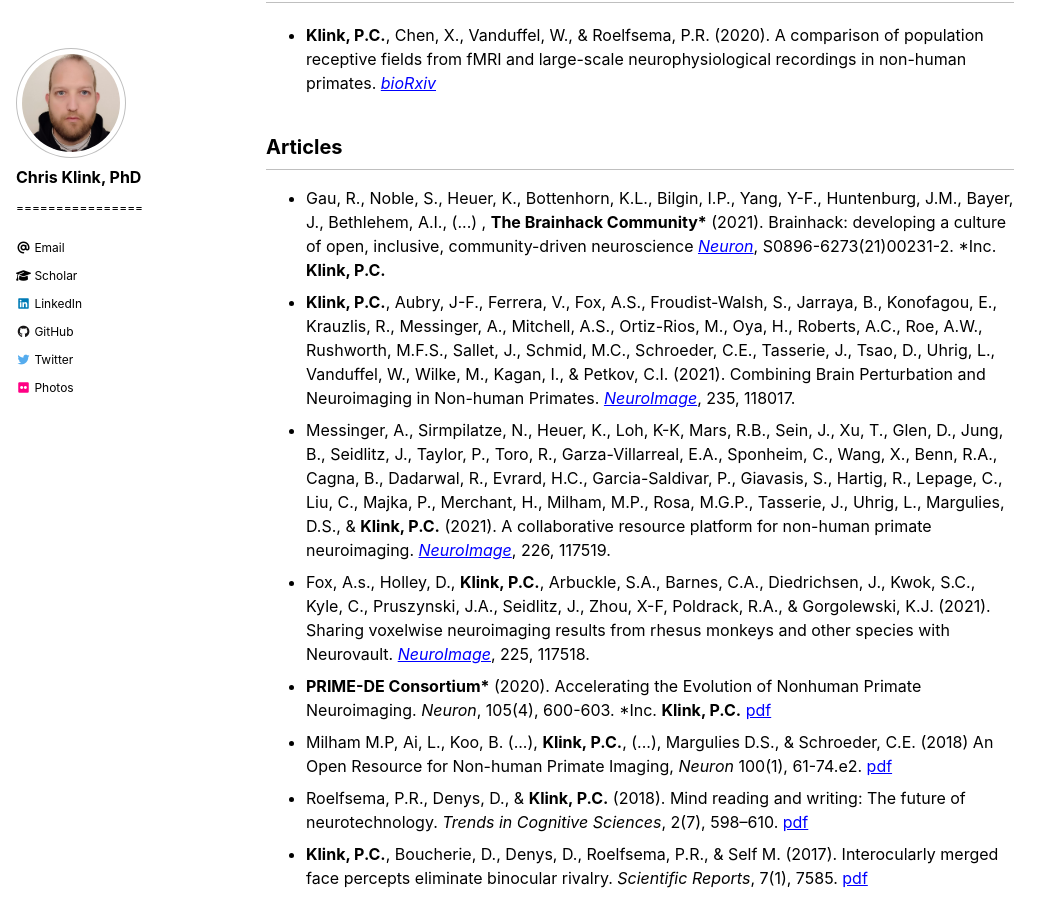
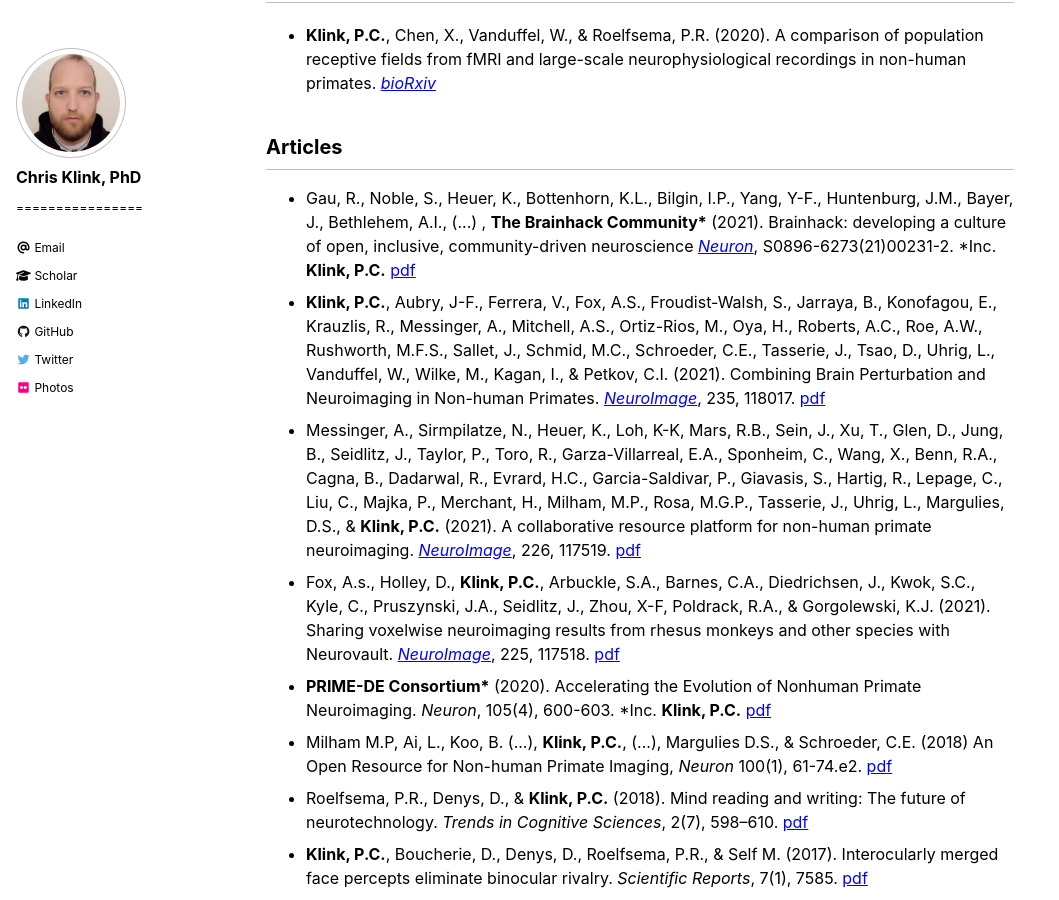
Before and after one commit to pcklink/pcklink.github.io, a Jekyll site: the page built from publications.md, in a window 1280 px wide and 900 px high, scrolled down 201 px. Shown: the whole window, without its empty margins (0-1059 px from the left). Built offline with Jekyll 4.4.1, drawn with Linux system fonts in a browser that asks for light colours; cached includes are drawn as plain includes; nearby versions of some CDN libraries.

Commit message:
Update publications.md

```diff
--- a/publications.md
+++ b/publications.md
@@ -13,13 +13,13 @@ author_profile: true
 
 ## Articles
 <ul>
-  <li>Gau, R., Noble, S., Heuer, K., Bottenhorn, K.L., Bilgin, I.P., Yang, Y-F., Huntenburg, J.M., Bayer, J., Bethlehem, A.I., (...) , <b>The Brainhack Community*</b> (2021). Brainhack: developing a culture of open, inclusive, community-driven neuroscience <a href="https://doi.org/10.1016/j.neuron.2021.04.001"><i>Neuron</i></a>, S0896-6273(21)00231-2. *Inc. <b>Klink, P.C.</b>
+  <li>Gau, R., Noble, S., Heuer, K., Bottenhorn, K.L., Bilgin, I.P., Yang, Y-F., Huntenburg, J.M., Bayer, J., Bethlehem, A.I., (...) , <b>The Brainhack Community*</b> (2021). Brainhack: developing a culture of open, inclusive, community-driven neuroscience <a href="https://doi.org/10.1016/j.neuron.2021.04.001"><i>Neuron</i></a>, S0896-6273(21)00231-2. *Inc. <b>Klink, P.C.</b>  <a href="https://www.cell.com/action/showPdf?pii=S0896-6273%2821%2900231-2">pdf</a>
     </li>
-  <li><b>Klink, P.C.</b>, Aubry, J-F., Ferrera, V., Fox, A.S., Froudist-Walsh, S., Jarraya, B., Konofagou, E., Krauzlis, R., Messinger, A., Mitchell, A.S., Ortiz-Rios, M., Oya, H., Roberts, A.C., Roe, A.W., Rushworth, M.F.S., Sallet, J., Schmid, M.C., Schroeder, C.E., Tasserie, J., Tsao, D., Uhrig, L., Vanduffel, W., Wilke, M., Kagan, I., & Petkov, C.I. (2021). Combining Brain Perturbation and Neuroimaging in Non-human Primates. <a href="https://doi.org/10.1016/j.neuroimage.2021.118017"><i>NeuroImage</i></a>, 235, 118017.
+  <li><b>Klink, P.C.</b>, Aubry, J-F., Ferrera, V., Fox, A.S., Froudist-Walsh, S., Jarraya, B., Konofagou, E., Krauzlis, R., Messinger, A., Mitchell, A.S., Ortiz-Rios, M., Oya, H., Roberts, A.C., Roe, A.W., Rushworth, M.F.S., Sallet, J., Schmid, M.C., Schroeder, C.E., Tasserie, J., Tsao, D., Uhrig, L., Vanduffel, W., Wilke, M., Kagan, I., & Petkov, C.I. (2021). Combining Brain Perturbation and Neuroimaging in Non-human Primates. <a href="https://doi.org/10.1016/j.neuroimage.2021.118017"><i>NeuroImage</i></a>, 235, 118017. <a href="https://www.sciencedirect.com/science/article/pii/S1053811921002949/pdfft?md5=591c3f0d188ca9943b097a18fdf42fef&pid=1-s2.0-S1053811921002949-main.pdf">pdf</a>
     </li>
-  <li>Messinger, A., Sirmpilatze, N., Heuer, K., Loh, K-K, Mars, R.B., Sein, J., Xu, T., Glen, D., Jung, B., Seidlitz, J., Taylor, P., Toro, R., Garza-Villarreal, E.A., Sponheim, C., Wang, X., Benn, R.A., Cagna, B., Dadarwal, R., Evrard, H.C., Garcia-Saldivar, P., Giavasis, S., Hartig, R., Lepage, C., Liu, C., Majka, P., Merchant, H., Milham, M.P., Rosa, M.G.P., Tasserie, J., Uhrig, L., Margulies, D.S., & <b>Klink, P.C.</b> (2021). A collaborative resource platform for non-human primate neuroimaging. <a href="https://doi.org/10.1016/j.neuroimage.2020.117519"><i>NeuroImage</i></a>, 226, 117519.
+  <li>Messinger, A., Sirmpilatze, N., Heuer, K., Loh, K-K, Mars, R.B., Sein, J., Xu, T., Glen, D., Jung, B., Seidlitz, J., Taylor, P., Toro, R., Garza-Villarreal, E.A., Sponheim, C., Wang, X., Benn, R.A., Cagna, B., Dadarwal, R., Evrard, H.C., Garcia-Saldivar, P., Giavasis, S., Hartig, R., Lepage, C., Liu, C., Majka, P., Merchant, H., Milham, M.P., Rosa, M.G.P., Tasserie, J., Uhrig, L., Margulies, D.S., & <b>Klink, P.C.</b> (2021). A collaborative resource platform for non-human primate neuroimaging. <a href="https://doi.org/10.1016/j.neuroimage.2020.117519"><i>NeuroImage</i></a>, 226, 117519. <a href="https://www.sciencedirect.com/science/article/pii/S1053811920310041/pdfft?md5=a57be88c26466b30f00ddfc5e3b2e0f9&pid=1-s2.0-S1053811920310041-main.pdf">pdf</a>
   </li>
- <li>Fox, A.s., Holley, D., <b>Klink, P.C.</b>, Arbuckle, S.A., Barnes, C.A., Diedrichsen, J., Kwok, S.C., Kyle, C., Pruszynski, J.A., Seidlitz, J., Zhou, X-F, Poldrack, R.A., & Gorgolewski, K.J. (2021). Sharing voxelwise neuroimaging results from rhesus monkeys and other species with Neurovault. <a href="https://doi.org/10.1016/j.neuroimage.2020.117518"><i>NeuroImage</i></a>, 225, 117518.
+ <li>Fox, A.s., Holley, D., <b>Klink, P.C.</b>, Arbuckle, S.A., Barnes, C.A., Diedrichsen, J., Kwok, S.C., Kyle, C., Pruszynski, J.A., Seidlitz, J., Zhou, X-F, Poldrack, R.A., & Gorgolewski, K.J. (2021). Sharing voxelwise neuroimaging results from rhesus monkeys and other species with Neurovault. <a href="https://doi.org/10.1016/j.neuroimage.2020.117518"><i>NeuroImage</i></a>, 225, 117518. <a href="https://www.sciencedirect.com/science/article/pii/S105381192031003X/pdfft?md5=22c8c6c422c6ff98be5bc15fc735daa2&pid=1-s2.0-S105381192031003X-main.pdf">pdf</a>
   </li>
   <li><b>PRIME-DE Consortium*</b> (2020). Accelerating the Evolution of Nonhuman Primate Neuroimaging. <i>Neuron</i>, 105(4), 600-603. *Inc. <b>Klink, P.C.</b> <a href="/pdfs/Consortium_2020_Neuron.pdf">pdf</a>
     </li>
```
